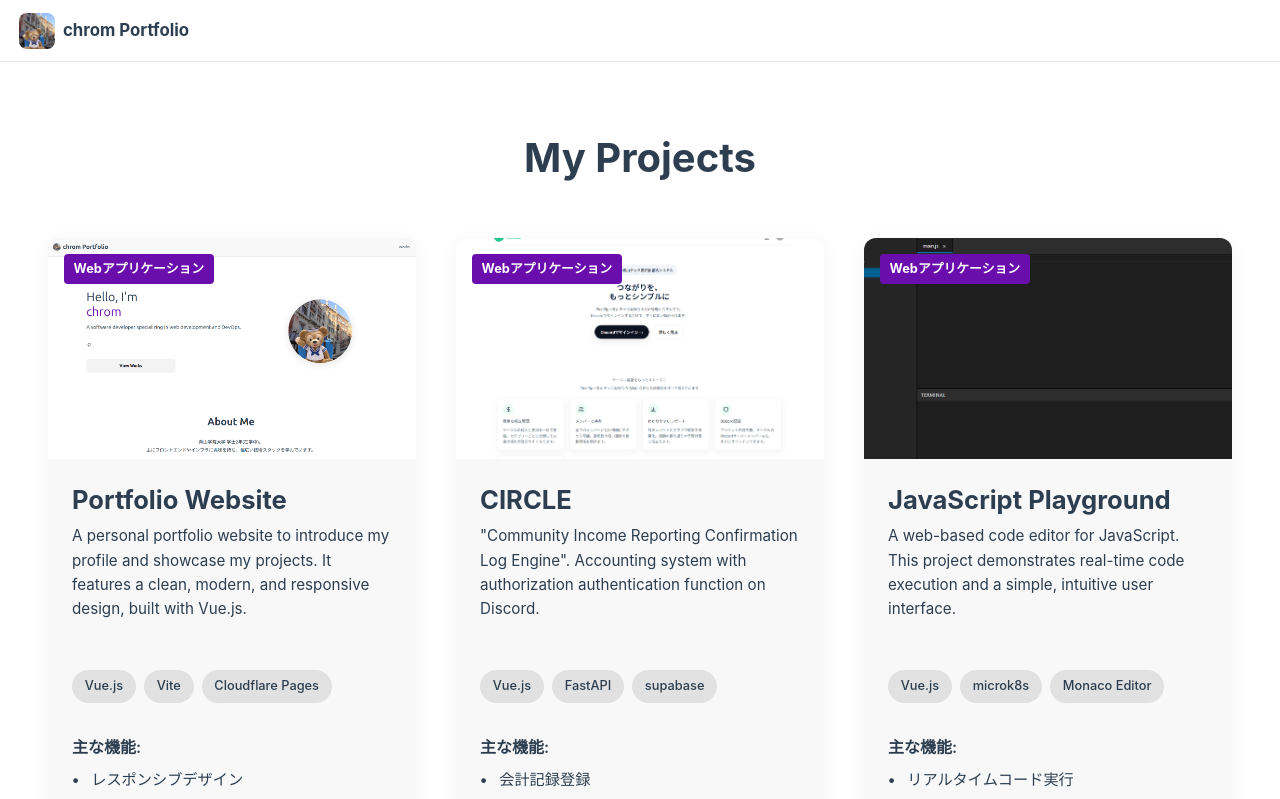
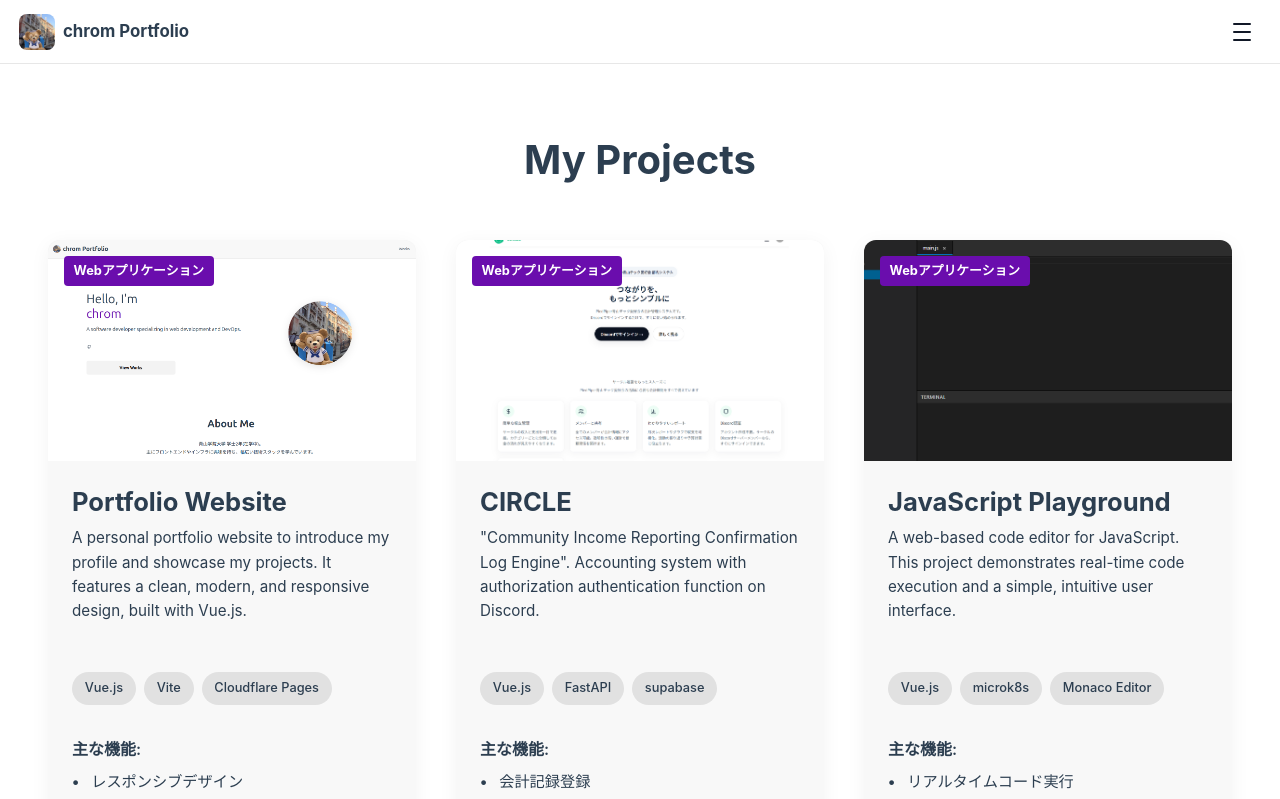
Before and after one commit to chrom9103/Portfolio-site, a Vue app: page /works in a window 1280 px wide. Shown: the top 799 px of the page. Built offline with nearby package versions, Linux system fonts and the light colour scheme.

Commit message:
update(BaseLayout.vue): ハンバーガーメニューの表示をモバイルサイズに関係なく常に表示するように変更

```diff
--- a/src/components/BaseLayout.vue
+++ b/src/components/BaseLayout.vue
@@ -94,7 +94,7 @@ onUnmounted(() => {
 .right { display:flex; align-items:center; gap:0.75rem; position:relative }
 
 .burger {
-  display: none;
+  display: inline-flex;
   align-items: center;
   justify-content: center;
   flex-direction: column;
@@ -136,9 +136,4 @@ onUnmounted(() => {
 .main-content { padding: 2rem; margin: 0 auto; width: 100%; box-sizing: border-box; flex-grow: 1 }
 .footer { background-color: var(--color-background-soft); border-top: 1px solid var(--color-border); width:100%; box-sizing:border-box; padding:0; }
 .footer-content { text-align:center; color: var(--color-text-mute); padding:1rem 2rem }
-
-@media (max-width: 768px) {
-  .burger { display: inline-flex }
-}
-
 </style>
```
